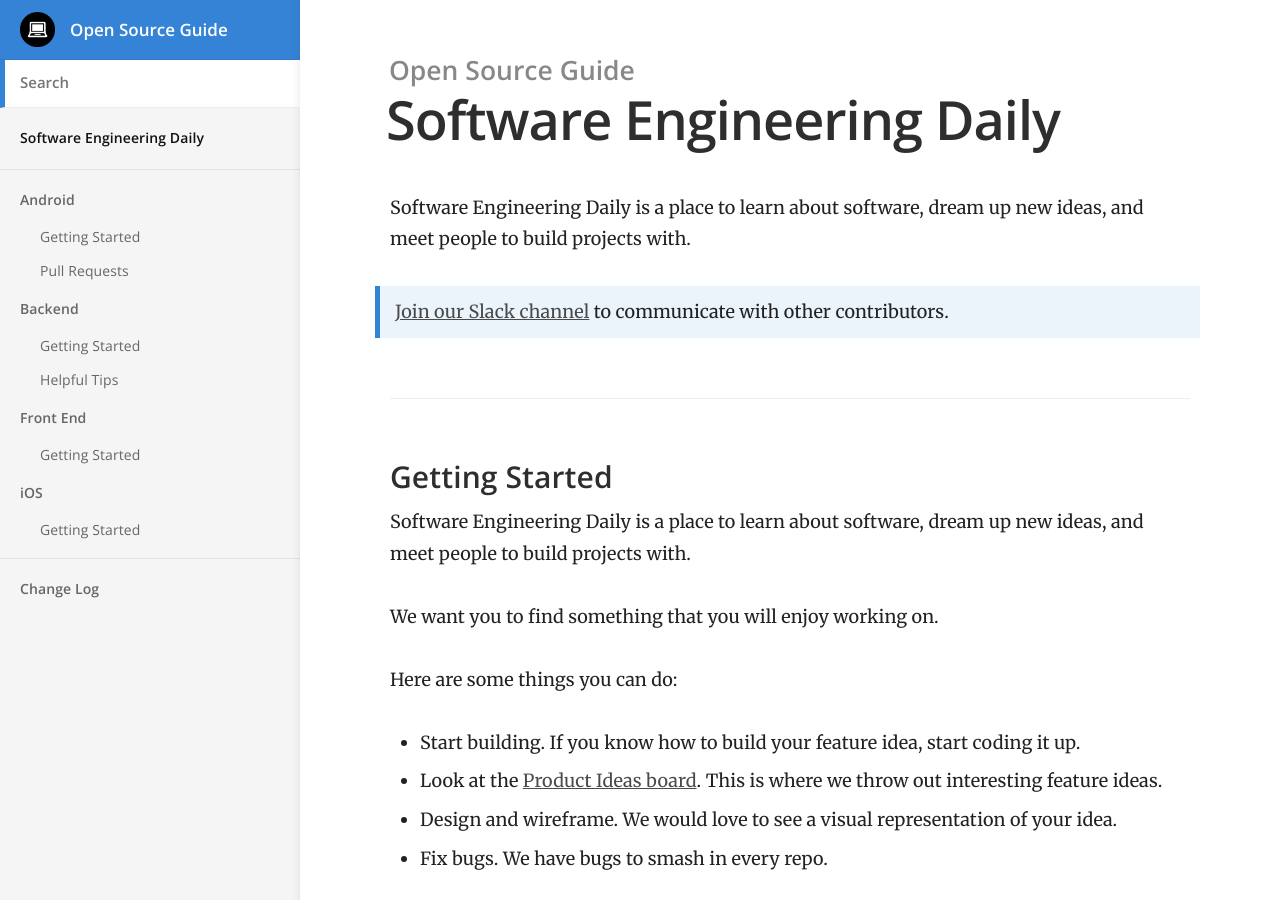
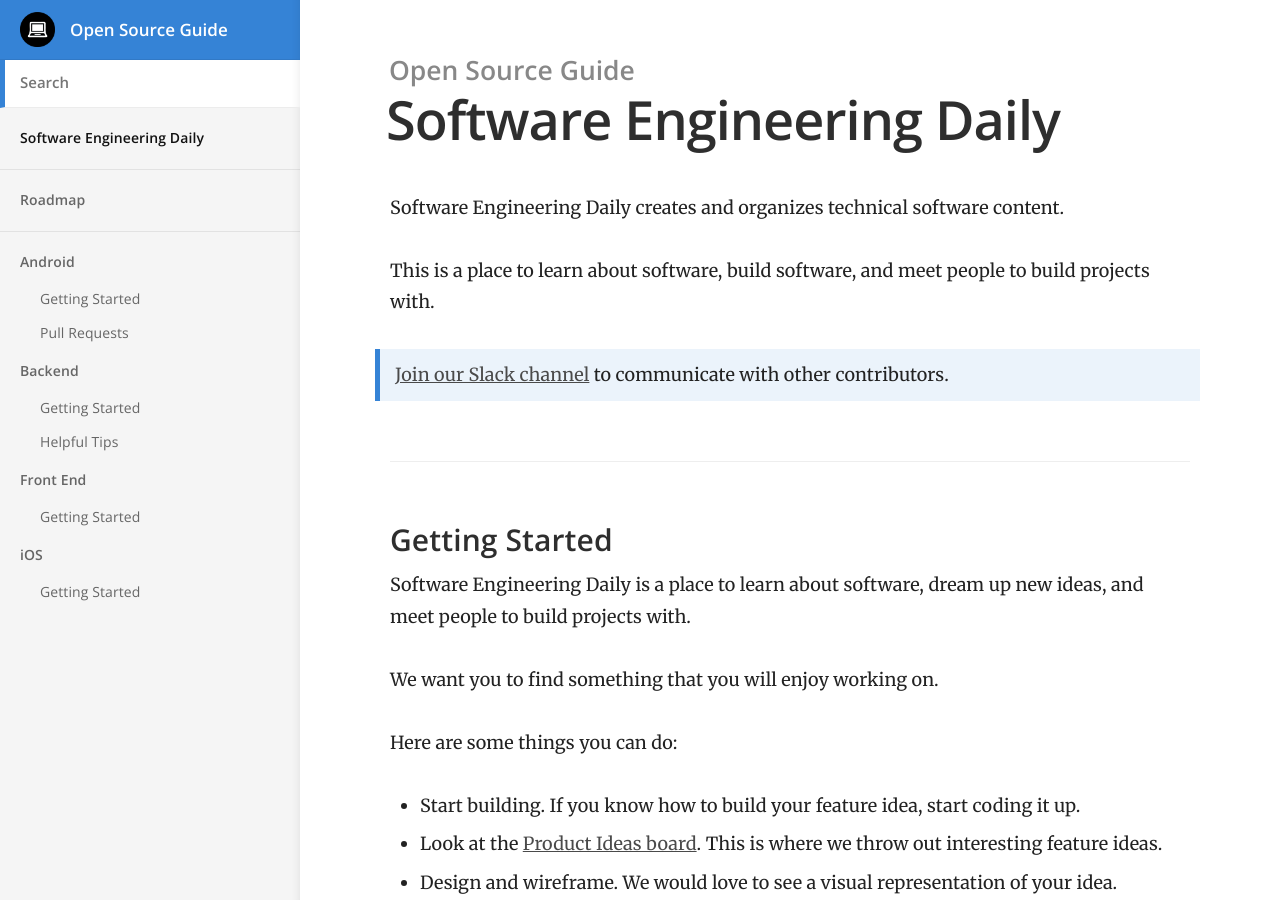
Before and after one commit to SoftwareEngineeringDaily/softwareengineeringdaily.github.io, a Jekyll site: the page built from index.md, in a window 1280 px wide and 900 px high. Built offline with Jekyll 4.4.1, drawn with Linux system fonts in a browser that asks for light colours.

Commit message:
added roadmap

```diff
--- a/_config.yml
+++ b/_config.yml
@@ -2,22 +2,22 @@
 # Site
 
 title: Open Source Guide
-url: "https://long-pig.cloudvent.net"
+url: "https://softwareengineeringdaily.github.io/"
 baseurl:
 google_analytics_key:
 show_full_navigation: true
 
 # Values for the jekyll-seo-tag gem (https://github.com/jekyll/jekyll-seo-tag)
 logo: /siteicon.png
-description: Product documentation template for Jekyll.
+description: Software Engineering Daily open source guide.
 author:
   name:
   email:
   twitter: # twitter username without the @ symbol
 social:
-  name: Edition Template
+  name: Open Source Guide | Software Engineering Daily
   links:
-    - https://github.com/CloudCannon/edition-jekyll-template
+    - https://softwareengineeringdaily.github.io/
 
 # -----
 # Build
--- a/_layouts/default.html
+++ b/_layouts/default.html
@@ -50,6 +50,13 @@
 				</ul>
 
 				<ul>
+					<li class="nav-item top-level {% if page.url == '/roadmap/' %}current{% endif %}">
+						{% assign roadmap = site.html_pages | where: 'url', '/roadmap/' | first %}
+						<a href="{{ site.baseurl }}/roadmap/">{{ roadmap.title }}</a>
+					</li>
+				</ul>
+
+				<ul>
 					{% assign grouped = site.docs | group_by: 'category' %}
 					{% for group in grouped %}
 						<li class="nav-item top-level {% if group.name == page.category %}current{% endif %}">
@@ -64,12 +71,6 @@
 					{% endfor %}
 				</ul>
 
-				<ul>
-					<li class="nav-item top-level {% if page.url == '/changelog/' %}current{% endif %}">
-						{% assign changelog = site.html_pages | where: 'url', '/changelog/' | first %}
-						<a href="{{ site.baseurl }}/changelog/">{{ changelog.title }}</a>
-					</li>
-				</ul>
 			</nav>
 		</header>
 
--- a/index.md
+++ b/index.md
@@ -2,7 +2,9 @@
 title: Software Engineering Daily
 ---
 
-Software Engineering Daily is a place to learn about software, dream up new ideas, and meet people to build projects with.
+Software Engineering Daily creates and organizes technical software content.
+
+This is a place to learn about software, build software, and meet people to build projects with.
 
 > [Join our Slack channel](http://softwaredaily.herokuapp.com/) to communicate with other contributors.
 
--- a/changelog.html
+++ b/roadmap.html
@@ -1,16 +1,12 @@
 ---
-title: Change Log
+title: Roadmap
 ---
-
-<p>Subscribe with <a href="{{ site.baseurl }}/feed.xml">RSS</a> to keep up with the latest changes.</p>
 
 <p class="editor-link"><a href="cloudcannon:collections/_posts" class="btn"><strong>&#9998;</strong> Update Change Log</a></p>
 
 <div class="changelog">
 	{% for change in site.posts %}
 		<div class="changelog-item">
-			<h3>{{ change.title }}</h3>
-			<p><span class="date">{{ change.date | date: "%B %d, %Y" }}</span> <span class="badge {{ change.type }}">{{ change.type }}</span></p>
 
 			{{ change.content }}
 
```
Also changed, not shown: _docs/Android/pullrequests.md (+3 -2 lines), _docs/iOS/gettingstarted.md (+2 -0 lines), _posts/2016-01-12-media-support.md (deleted, +0 -17 lines), _posts/2016-02-05-general-fixes-and-improvements.md (deleted, +0 -16 lines), _posts/2017-10-21-roadmap.md (added, +16 -0 lines), 1 other file.
